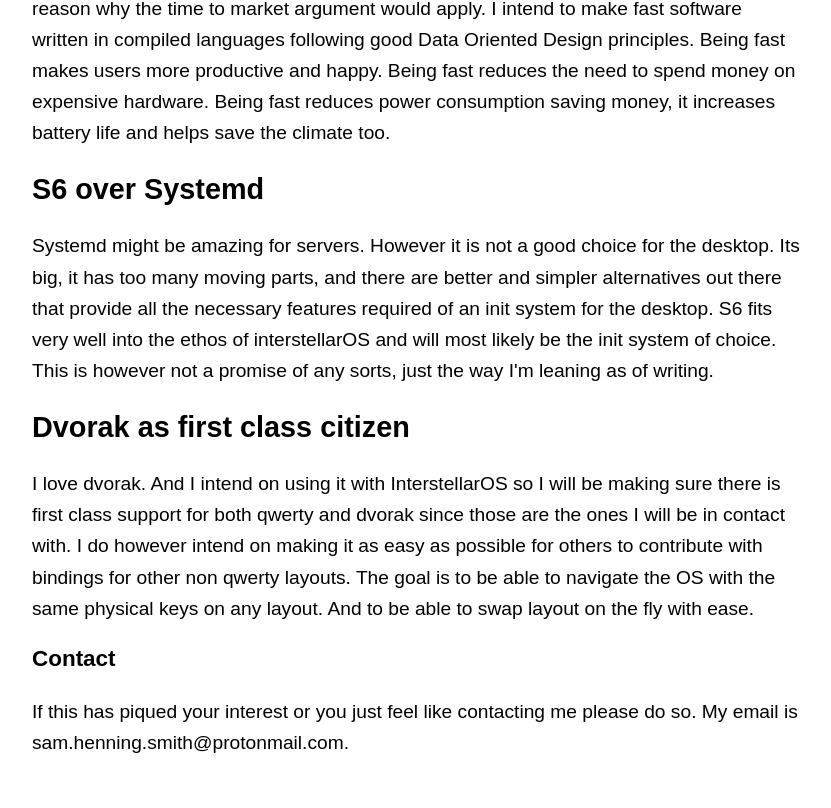
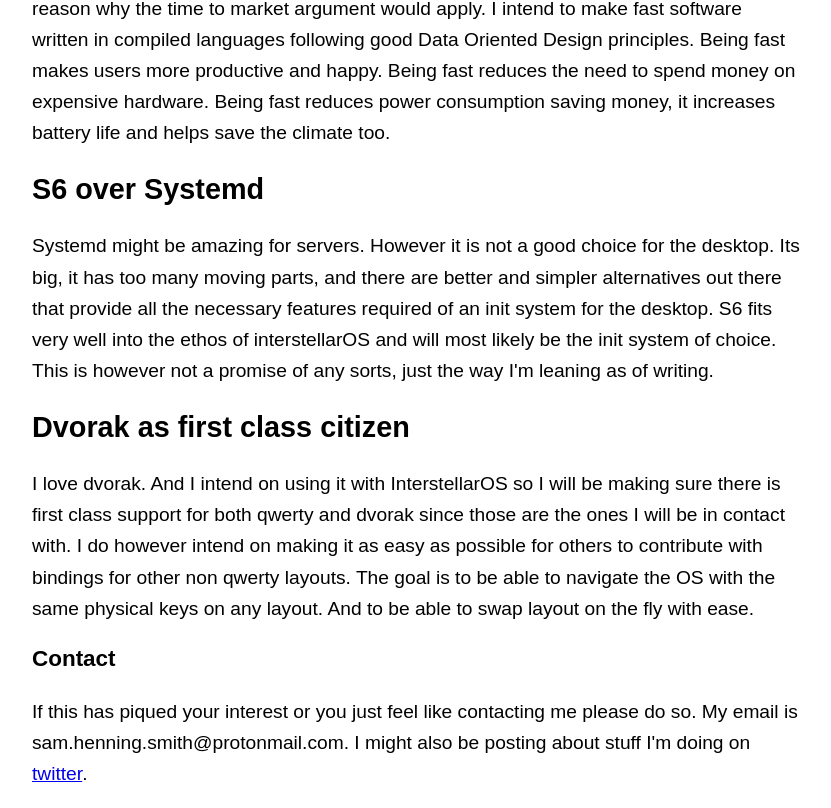
Before and after one commit to SamHSmith/SamHSmith.github.io, a plain HTML site: page index.html in a window 1280 px wide. Shown: the part 814-1622 px from the top of the page, without its empty margins (224-1055 px from the left). Before the commit the page ends 1591 px from the top, so only its background shows below. Drawn offline with Linux system fonts and the light colour scheme.

Commit message:
Update index.html

```diff
--- a/index.html
+++ b/index.html
@@ -40,5 +40,5 @@
     <h2>Dvorak as first class citizen</h2>
     <p>I love dvorak. And I intend on using it with InterstellarOS so I will be making sure there is first class support for both qwerty and dvorak since those are the ones I will be in contact with. I do however intend on making it as easy as possible for others to contribute with bindings for other non qwerty layouts. The goal is to be able to navigate the OS with the same physical keys on any layout. And to be able to swap layout on the fly with ease.
     <h3>Contact</h3>
-    <p> If this has piqued your interest or you just feel like contacting me please do so. My email is sam.henning.smith@protonmail.com.
+    <p> If this has piqued your interest or you just feel like contacting me please do so. My email is sam.henning.smith@protonmail.com. I might also be posting about stuff I'm doing on <a href="https://twitter.com/SamHSmith2">twitter</a>.
 </article>
```
